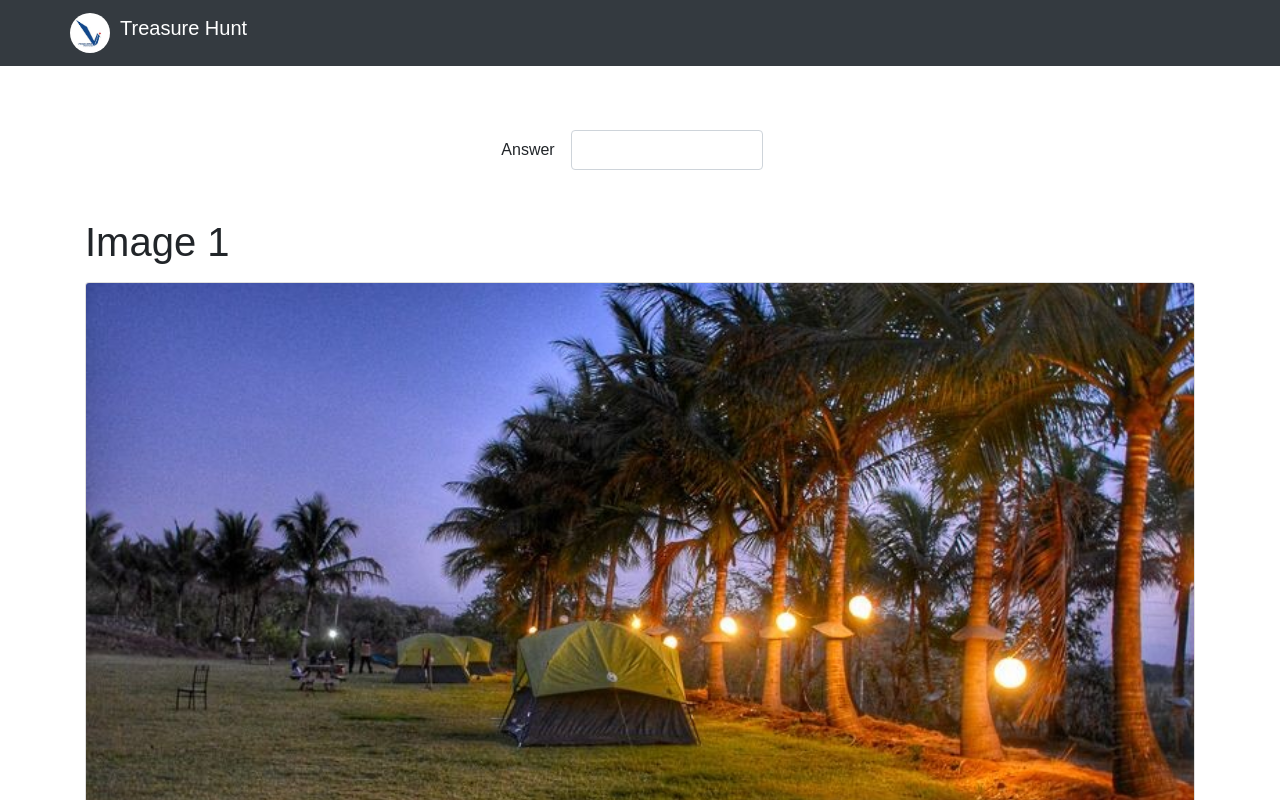
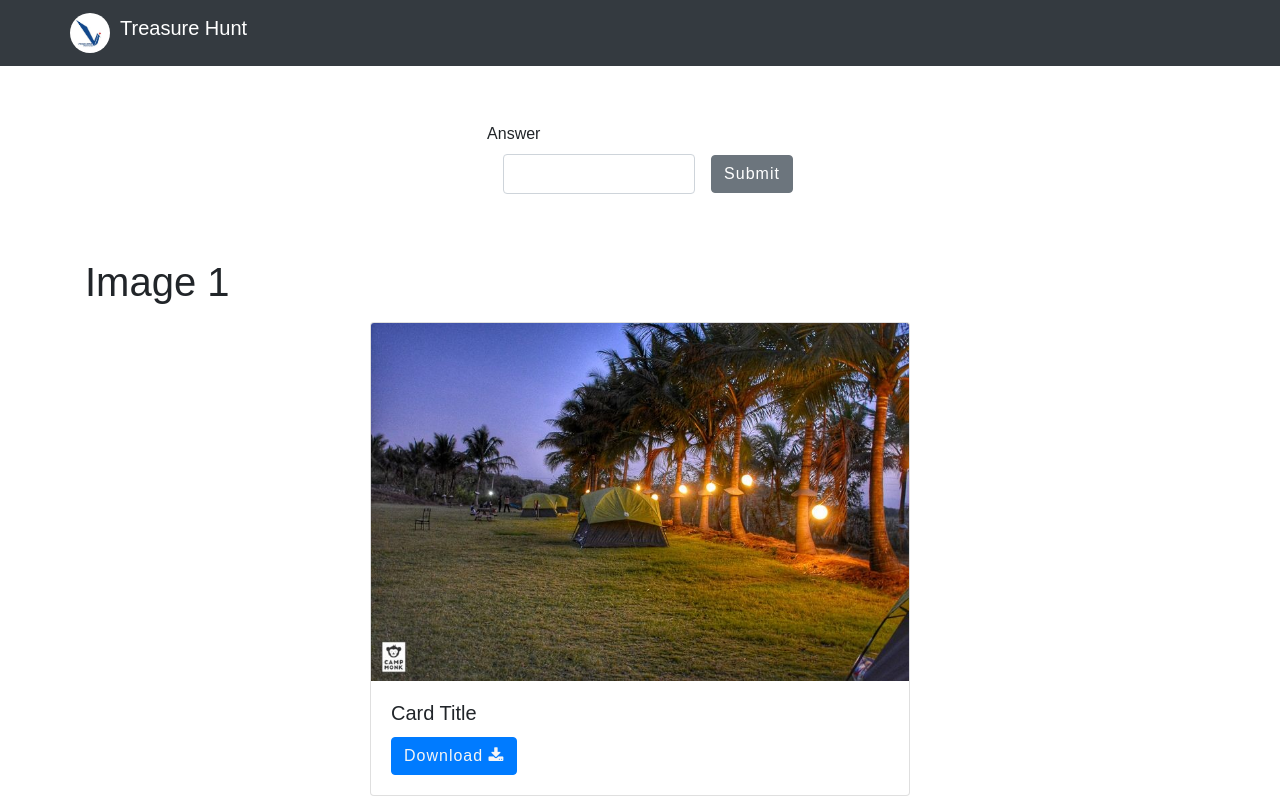
Before and after one commit to Project-Organization-1/TreasureHunt, a React (Create React App) app: page /level1 in a window 1280 px wide. Shown: the top 800 px of the page. Built offline with nearby package versions, Linux system fonts and the light colour scheme.

Commit message:
resized card and added input box

```diff
--- a/package.json
+++ b/package.json
@@ -7,6 +7,7 @@
     "@testing-library/react": "^11.2.5",
     "@testing-library/user-event": "^12.6.3",
     "bootstrap": "^4.6.0",
+    "font-awesome": "^4.7.0",
     "react": "^17.0.1",
     "react-bootstrap": "^1.4.3",
     "react-dom": "^17.0.1",
--- a/src/components/Level/index.js
+++ b/src/components/Level/index.js
@@ -1,5 +1,6 @@
 import React from "react";
 import "bootstrap/dist/css/bootstrap.min.css";
+import 'font-awesome/css/font-awesome.min.css';
 import "./styles.css";
 
 import {
@@ -44,31 +45,32 @@ function Level({
           </Navbar.Brand>
         </Container>
       </Navbar>
-      <div id="input__container">
-        <Form inline>
+      <Container >
+        <Form id="input__container">
           <Form.Group>
             <Form.Label htmlFor="input__box">Answer</Form.Label>
-            <Form.Control type="answer" className="mx-sm-3" id="input__box" />
+            <Form.Control type="text" className="mx-sm-3" id="input__box" />
           </Form.Group>
+          <Button id="submit__button" variant="secondary">Submit</Button>
         </Form>
-      </div>
+      </Container>
       {img1True && (
         <Container>
           <h1 className="mt-5">Image 1</h1>
           <Row className="mt-3">
-            <Col className="md-6 mb-5">
+            <Col className="mb-5" md={{ span: 6, offset: 3 }}>
               <Card>
                 <Card.Img variant="top" src={img1Path} />
                 <Card.Body>
                   <Card.Title>Card Title</Card.Title>
-                  <Button variant="primary">
+                  <Button className="download__button" variant="primary">
                     <Link
                       className="imgLink"
                       to={img1Path}
                       target="_blank"
                       download
                     >
-                      Download
+                      Download <i class="fa fa-download" aria-hidden="true"></i>
                     </Link>
                   </Button>
                 </Card.Body>
@@ -81,20 +83,20 @@ function Level({
         <Container>
           <h1 className="mt-5">Image 1</h1>
           <Row className="mt-3">
-            <Col className="md-6 mb-5">
+            <Col className="mb-5" md={{ span: 6, offset: 3 }}>
               <Card>
                 <Card.Img variant="top" src={img2Path} />
                 <Card.Body>
                   <Card.Title>Card Title</Card.Title>
 
-                  <Button variant="primary">
+                  <Button className="download__button" variant="primary">
                     <Link
                       className="imgLink"
                       to={img2Path}
                       target="_blank"
                       download
                     >
-                      Download
+                      Download <i class="fa fa-download" aria-hidden="true"></i>
                     </Link>
                   </Button>
                 </Card.Body>
--- a/src/components/Level/styles.css
+++ b/src/components/Level/styles.css
@@ -40,4 +40,19 @@
 #input__box {
   width: 12rem;
   height: 2.5rem;
+  align-self: center;
 }
+
+.download__button {
+  width: fit-content;
+}
+
+#submit__button {
+  margin-top: 1rem;
+  width: fit-content;
+  align-self: center;
+}
+
+/* .card__image {
+  max-width: 24rem;
+} */
```
Also changed, not shown: 1 other file (tests, documents, lock files or other folders).
